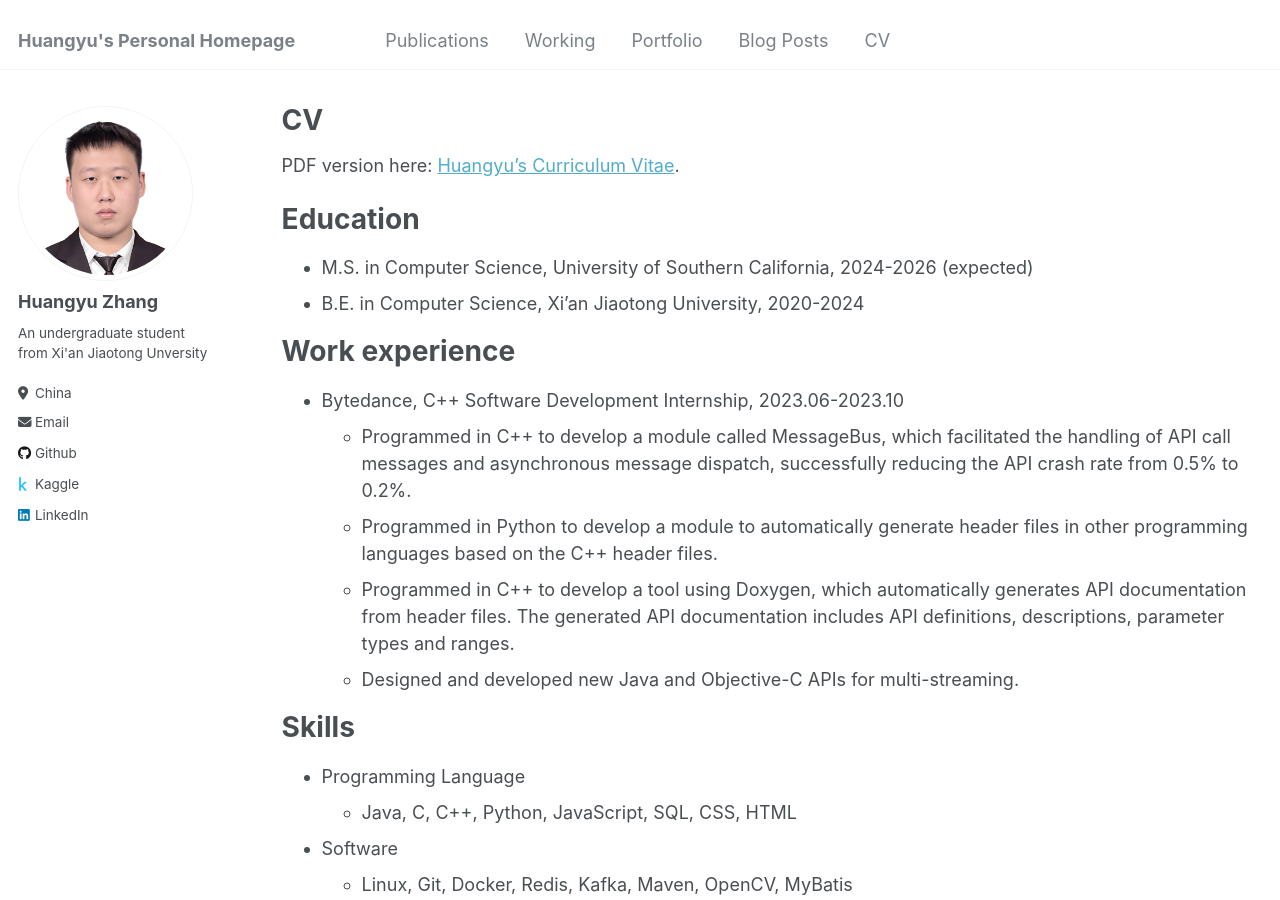
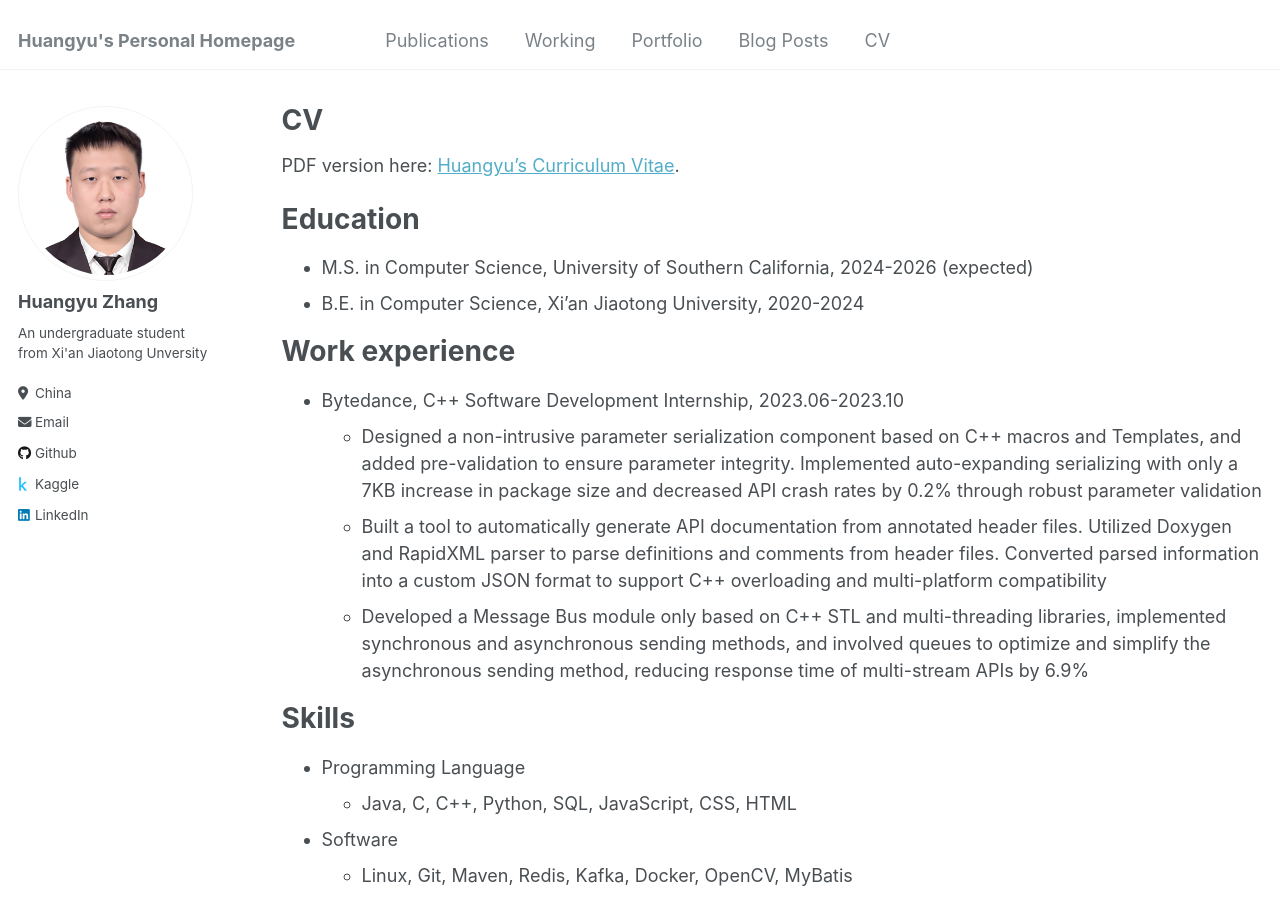
Before and after one commit to DavidZhang0710/DavidZhang0710.github.io, a Jekyll site: the page built from _pages/cv.md, in a window 1280 px wide and 900 px high. Built offline with Jekyll 4.4.1, drawn with Linux system fonts in a browser that asks for light colours; some of the changed text lies outside the part shown.

Commit message:
feat: update CV

```diff
--- a/_pages/cv.md
+++ b/_pages/cv.md
@@ -18,19 +18,18 @@ Education
 Work experience
 ======
 * Bytedance, C++ Software Development Internship, 2023.06-2023.10
-  * Programmed in C++ to develop a module called MessageBus, which facilitated the handling of API call messages and asynchronous message dispatch, successfully reducing the API crash rate from 0.5% to 0.2%.
-  * Programmed in Python to develop a module to automatically generate header files in other programming languages based on the C++ header files.
-  * Programmed in C++ to develop a tool using Doxygen, which automatically generates API documentation from header files. The generated API documentation includes API definitions, descriptions, parameter types and ranges.
-  * Designed and developed new Java and Objective-C APIs for multi-streaming.
+  * Designed a non-intrusive parameter serialization component based on C++ macros and Templates, and added pre-validation to ensure parameter integrity. Implemented auto-expanding serializing with only a 7KB increase in package size and decreased API crash rates by 0.2% through robust parameter validation
+  * Built a tool to automatically generate API documentation from annotated header files. Utilized Doxygen and RapidXML parser to parse definitions and comments from header files. Converted parsed information into a custom JSON format to support C++ overloading and multi-platform compatibility
+  * Developed a Message Bus module only based on C++ STL and multi-threading libraries, implemented synchronous and asynchronous sending methods, and involved queues to optimize and simplify the asynchronous sending method, reducing response time of multi-stream APIs by 6.9%
 
 Skills
 ======
 * Programming Language
-  * Java, C, C++, Python, JavaScript, SQL, CSS, HTML
+  * Java, C, C++, Python, SQL, JavaScript, CSS, HTML
 * Software
-  * Linux, Git, Docker, Redis, Kafka, Maven, OpenCV, MyBatis
+  * Linux, Git, Maven, Redis, Kafka, Docker, OpenCV, MyBatis
 * Frameworks/Tools
-  * Spring Boot, Flask, Cmake, PyTorch, Scikit-Learn, Tensorflow, AWS Lambda Linux, Node.js, Vue.js
+  * Spring Boot, Flask, Cmake, PyTorch, Scikit-Learn, Tensorflow, Node.js, Vue.js
 
 Publications
 ======
```
